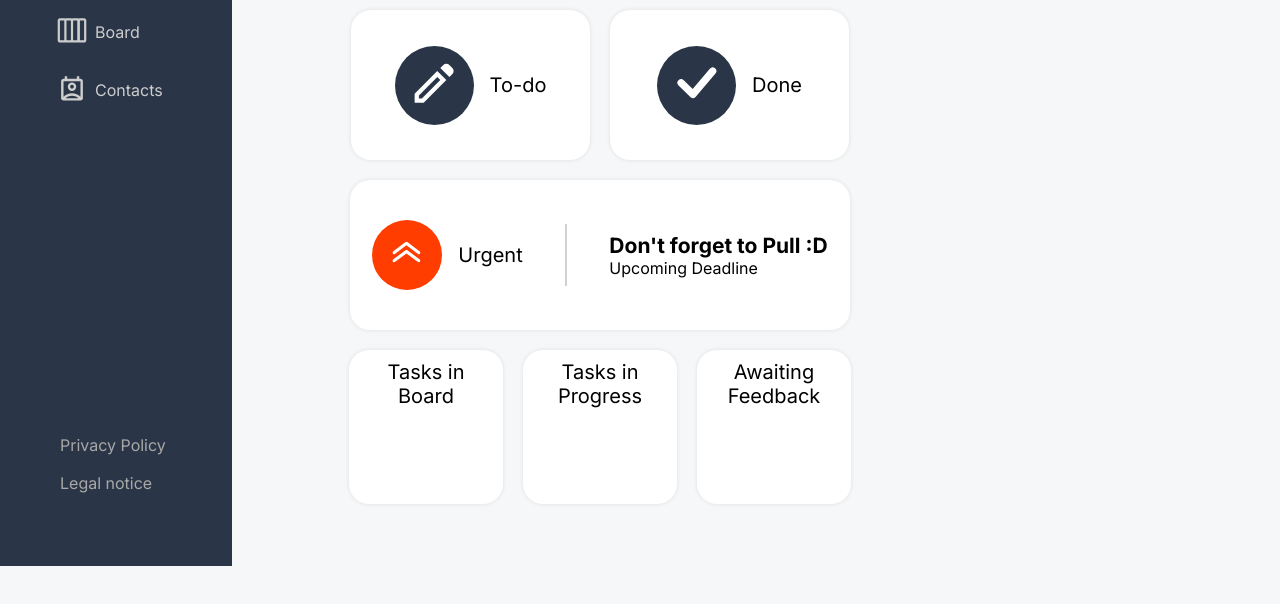
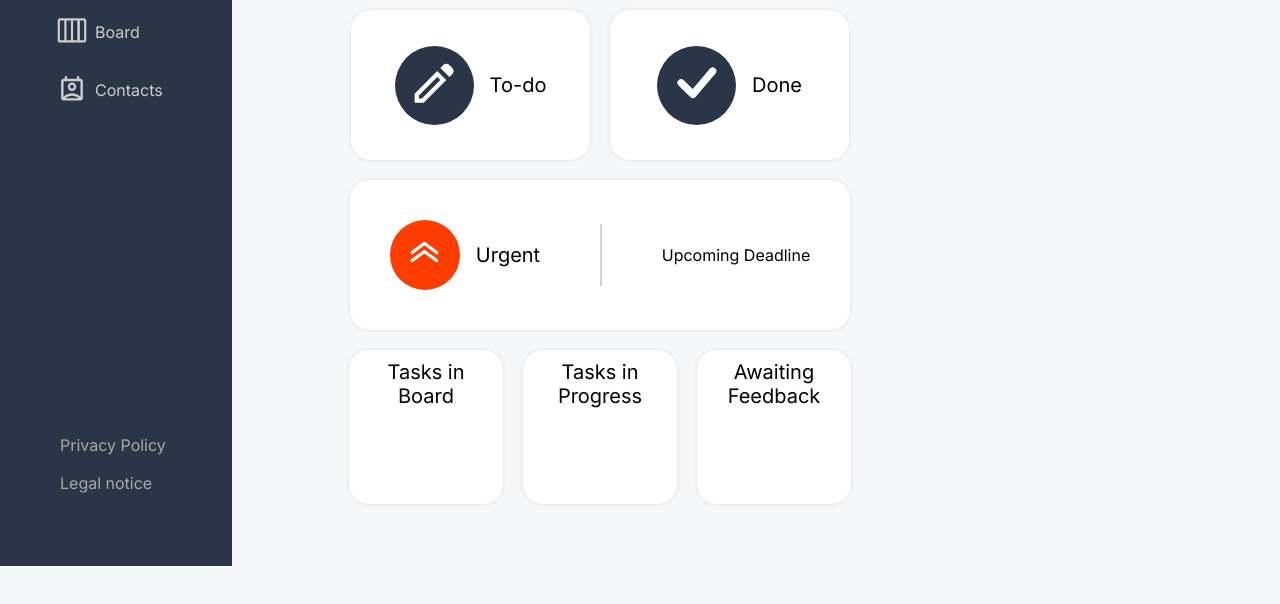
Before and after one commit to A1exi0sD4rc/Join, a plain HTML site: page summary.html in a window 1280 px wide. Shown: the part 234-838 px from the top of the page. Drawn offline with Linux system fonts and the light colour scheme; no server answers.

Commit message:
small changes

```diff
--- a/summary.html
+++ b/summary.html
@@ -83,9 +83,7 @@
             </div>
             <div class="seperator-big-card"></div>
             <div class="text-container-big-card">
-              <span class="date-text" id="upcomingDate"
-                >Don't forget to Pull :D</span
-              >
+              <span class="date-text" id="upcomingDate"></span>
               <span class="deadline-text">Upcoming Deadline</span>
             </div>
           </a>
```
